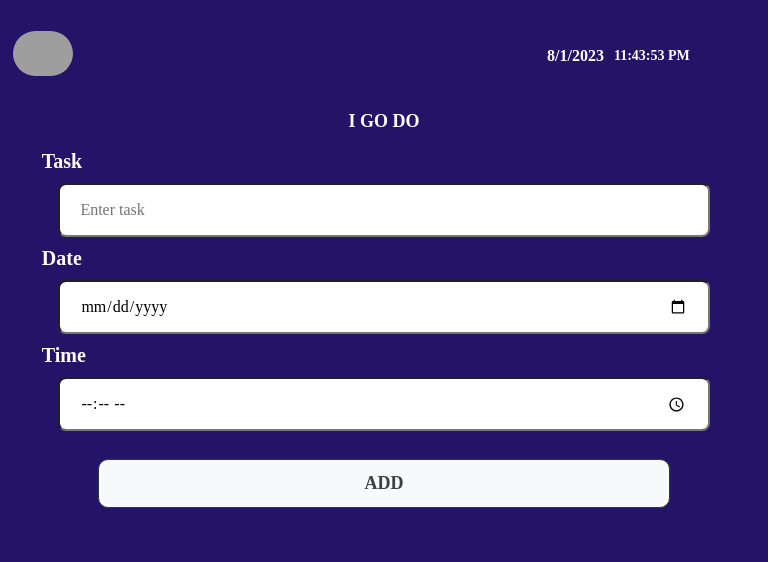
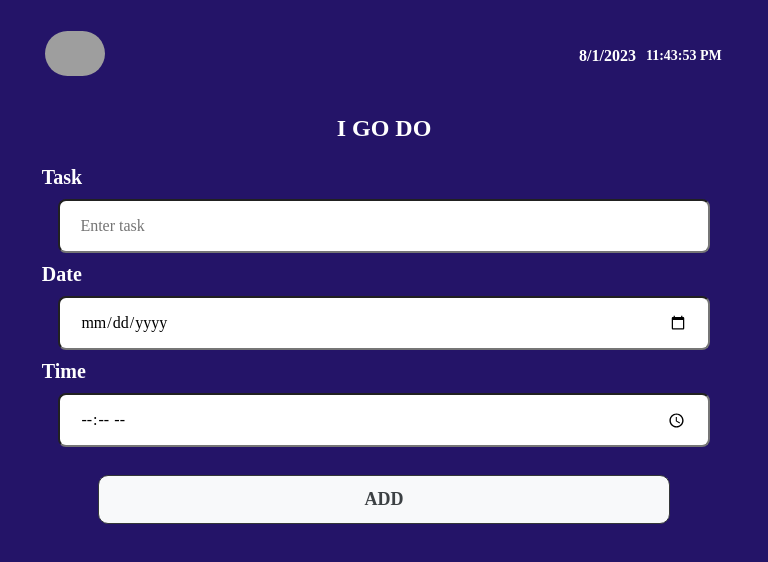
Before and after one commit to Akasi-M-P/I-GO-DO-APP, a plain HTML site: page index.html in a window 768 px wide. Drawn offline with Linux system fonts and the light colour scheme; grey boxes are pictures that could not be loaded; a web font is replaced by a local one.

Commit message:
Update task.css

```diff
--- a/css/task.css
+++ b/css/task.css
@@ -165,3 +165,16 @@ button:focus {
   border-color: #d4d8de;
   outline: none;
 }
+
+/* 768-480     - tablet  */
+@media all and (min-width: 768px) and (max-width: 1024px) {
+    header {
+        padding: 0 2em;
+    }
+
+    .heading h3 {
+
+        font-size: 24px;
+
+    }
+}
```
